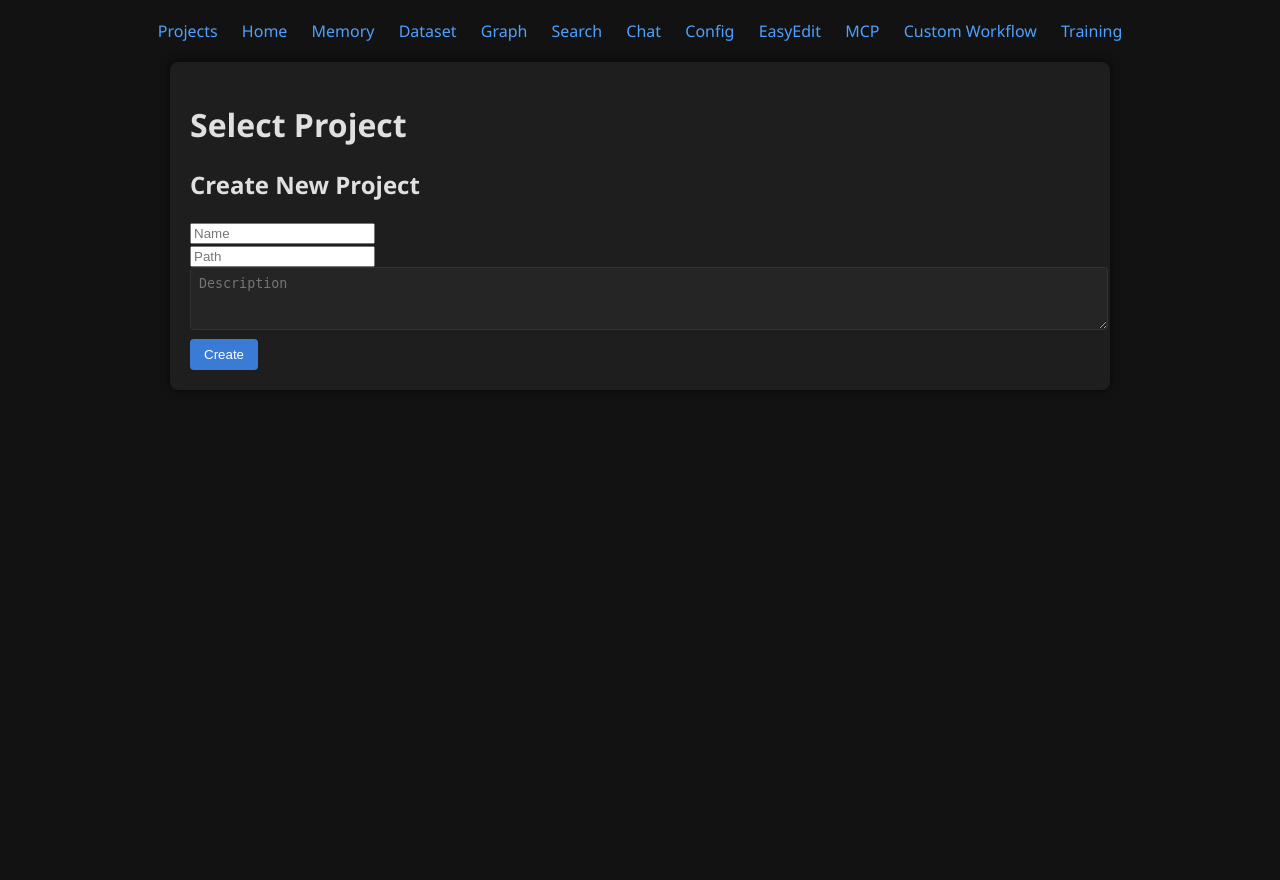
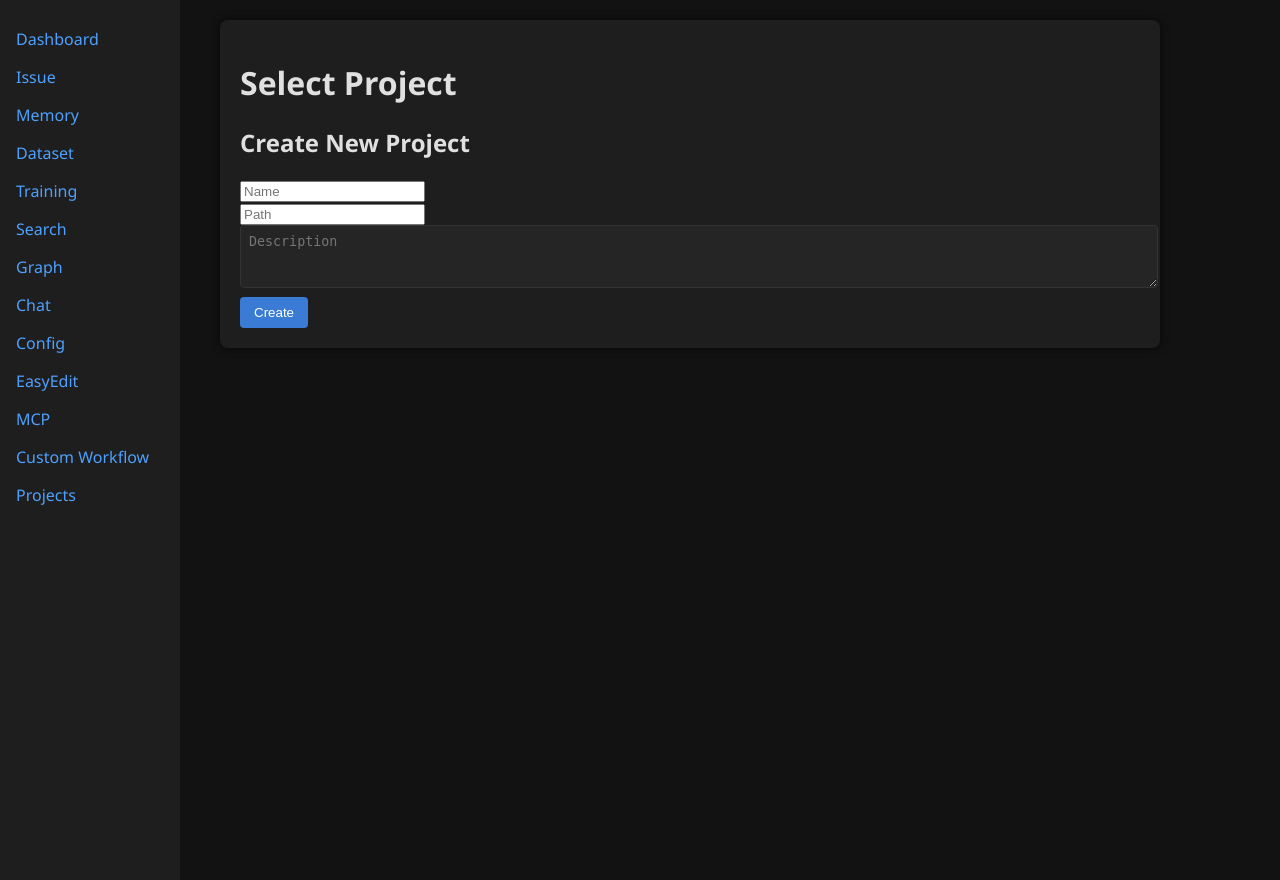
Before and after one commit to shefben/diffuseLLM_agent, a Flask app: page /projects in a window 1280 px wide. Run offline with Flask 3, Linux system fonts and the light colour scheme; parts of the project's set-up code (start-up, migrations or seed data) failed here and were passed over.

Commit message:
Add dashboard page and sidebar navigation

```diff
--- a/webapp/app.py
+++ b/webapp/app.py
@@ -70,7 +70,7 @@ def projects_route():
             for env in envs:
                 if env.get("name") == name:
                     initialize_components(Path(env["path"]))
-                    return redirect(url_for("index"))
+                    return redirect(url_for("dashboard_route"))
         else:  # create new environment
             name = request.form.get("new_name")
             path = request.form.get("new_path")
@@ -79,7 +79,7 @@ def projects_route():
                 envs.append({"name": name, "path": path, "description": desc})
                 save_environments(envs)
                 initialize_components(Path(path))
-                return redirect(url_for("index"))
+                return redirect(url_for("dashboard_route"))
             message = "Name and path are required"
     return render_template("projects.html", environments=envs, message=message)
 
@@ -133,8 +133,37 @@ def initialize_components(
     initialized = True
 
 
-@app.route("/", methods=["GET", "POST"])
-def index():
+@app.route("/")
+def dashboard_route():
+    if not initialized:
+        return redirect(url_for("projects_route"))
+
+    data_dir = Path(app_config_global.get("general", {}).get("data_dir", ".agent_data"))
+    if not data_dir.is_absolute():
+        project_root = Path(
+            app_config_global.get("general", {}).get("project_root", ".")
+        )
+        data_dir = project_root / data_dir
+    entries = load_success_memory(data_dir)
+    recent_entries = entries[-5:]
+    dataset_path = data_dir / "finetune_dataset.jsonl"
+    dataset_entries = 0
+    if dataset_path.exists():
+        try:
+            with open(dataset_path, "r", encoding="utf-8") as f:
+                dataset_entries = sum(1 for _ in f)
+        except Exception:
+            dataset_entries = 0
+    return render_template(
+        "dashboard.html",
+        recent_entries=recent_entries,
+        memory_count=len(entries),
+        dataset_entries=dataset_entries,
+    )
+
+
+@app.route("/issue", methods=["GET", "POST"])
+def issue_route():
     spec_data_str = None
     plan_data_str = None
     error_message = None
@@ -268,11 +297,13 @@ def apply_patch_route():
 
     issue_text = request.form.get("issue_text", "")
     if not issue_text:
-        return redirect(url_for("index"))
+        return redirect(url_for("issue_route"))
 
     workflow = request.form.get("workflow", "orchestrator-workers")
     spec_prompt = get_mcp_prompt(app_config_global, workflow, "SpecNormalizer")
-    spec_obj = phase_planner_global.spec_normalizer.normalise_request(issue_text, spec_prompt)
+    spec_obj = phase_planner_global.spec_normalizer.normalise_request(
+        issue_text, spec_prompt
+    )
     if spec_obj is None or isinstance(spec_obj, dict) and "error" in spec_obj:
         return render_template(
             "index.html",
@@ -296,10 +327,12 @@ def apply_plan_route():
     plan_json = request.form.get("plan_json", "")
     workflow = request.form.get("workflow", "orchestrator-workers")
     if not issue_text or not plan_json:
-        return redirect(url_for("index"))
+        return redirect(url_for("issue_route"))
 
     spec_prompt = get_mcp_prompt(app_config_global, workflow, "SpecNormalizer")
-    spec_obj = phase_planner_global.spec_normalizer.normalise_request(issue_text, spec_prompt)
+    spec_obj = phase_planner_global.spec_normalizer.normalise_request(
+        issue_text, spec_prompt
+    )
     if spec_obj is None or isinstance(spec_obj, dict) and "error" in spec_obj:
         return render_template(
             "index.html",
@@ -608,10 +641,16 @@ def mcp_route():
                     wf, agent = key.split("__", 1)
                     workflow_settings.setdefault(wf, {})[agent] = val
             message = "Settings saved"
-        with open(app_config_global.get("loaded_config_path", "config.yaml"), "w", encoding="utf-8") as f:
+        with open(
+            app_config_global.get("loaded_config_path", "config.yaml"),
+            "w",
+            encoding="utf-8",
+        ) as f:
             yaml.safe_dump(app_config_global, f)
 
-    return render_template("mcp.html", tools=tools, workflow_settings=workflow_settings, message=message)
+    return render_template(
+        "mcp.html", tools=tools, workflow_settings=workflow_settings, message=message
+    )
 
 
 @app.route("/custom_workflow", methods=["GET", "POST"])
@@ -634,7 +673,16 @@ def custom_workflow_route():
             workflows.append(wf)
             workflow_json = json.dumps(wf, indent=2)
             message = "Workflow added"
-            with open(app_config_global.get("loaded_config_path", "config.yaml"), "w", encoding="utf-8") as f:
+            with open(
+                app_config_global.get("loaded_config_path", "config.yaml"),
+                "w",
+                encoding="utf-8",
+            ) as f:
                 yaml.safe_dump(app_config_global, f)
 
-    return render_template("custom_workflow.html", message=message, workflow_json=workflow_json, workflows=workflows)
+    return render_template(
+        "custom_workflow.html",
+        message=message,
+        workflow_json=workflow_json,
+        workflows=workflows,
+    )
--- a/webapp/static/styles.css
+++ b/webapp/static/styles.css
@@ -1,8 +1,8 @@
 body {background-color:#121212;color:#e0e0e0;font-family:'Segoe UI',Arial,sans-serif;margin:20px;}
-.container {max-width:900px;margin:auto;background-color:#1e1e1e;padding:20px;border-radius:8px;box-shadow:0 0 10px rgba(0,0,0,0.7);}
-.nav {text-align:center;margin-bottom:20px;}
-.nav a {color:#4ea1ff;margin:0 10px;text-decoration:none;}
-.nav a:hover{text-decoration:underline;}
+.sidebar{position:fixed;left:0;top:0;width:180px;height:100%;background-color:#1e1e1e;padding-top:20px;overflow:auto;}
+.sidebar a{display:block;color:#4ea1ff;padding:8px 16px;text-decoration:none;}
+.sidebar a:hover{background-color:#333;}
+.container {max-width:900px;margin-left:200px;background-color:#1e1e1e;padding:20px;border-radius:8px;box-shadow:0 0 10px rgba(0,0,0,0.7);}
 input[type="submit"],button {background-color:#3a7bd5;color:white;border:none;padding:8px 14px;border-radius:4px;cursor:pointer;margin-top:4px;}
 input[type="submit"]:hover,button:hover{background-color:#2a5fa1;}
 textarea{width:100%;background-color:#252526;color:#e0e0e0;border:1px solid #333;border-radius:4px;padding:8px;font-family:monospace;}
--- a/webapp/templates/base.html
+++ b/webapp/templates/base.html
@@ -6,19 +6,20 @@
     <link rel="stylesheet" href="{{ url_for('static', filename='styles.css') }}">
 </head>
 <body>
-    <div class="nav">
-        <a href="{{ url_for('projects_route') }}">Projects</a>
-        <a href="{{ url_for('index') }}">Home</a>
+    <div class="sidebar">
+        <a href="{{ url_for('dashboard_route') }}">Dashboard</a>
+        <a href="{{ url_for('issue_route') }}">Issue</a>
         <a href="{{ url_for('view_memory') }}">Memory</a>
         <a href="{{ url_for('prepare_dataset_route') }}">Dataset</a>
+        <a href="{{ url_for('train_route') }}">Training</a>
+        <a href="{{ url_for('search_code_route') }}">Search</a>
         <a href="{{ url_for('query_graph_route') }}">Graph</a>
-        <a href="{{ url_for('search_code_route') }}">Search</a>
         <a href="{{ url_for('chat_route') }}">Chat</a>
         <a href="{{ url_for('config_route') }}">Config</a>
         <a href="{{ url_for('easyedit_route') }}">EasyEdit</a>
         <a href="{{ url_for('mcp_route') }}">MCP</a>
         <a href="{{ url_for('custom_workflow_route') }}">Custom Workflow</a>
-        <a href="{{ url_for('train_route') }}">Training</a>
+        <a href="{{ url_for('projects_route') }}">Projects</a>
     </div>
     <div class="container">
         {% block content %}{% endblock %}
```
Also changed, not shown: webapp/templates/dashboard.html (added, +17 -0 lines).
